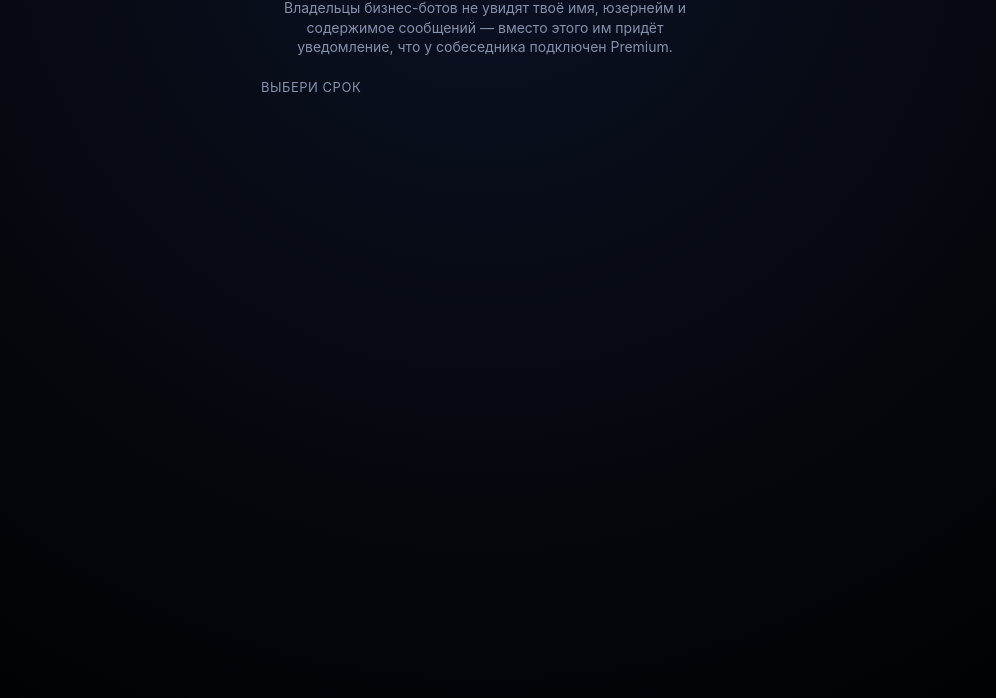
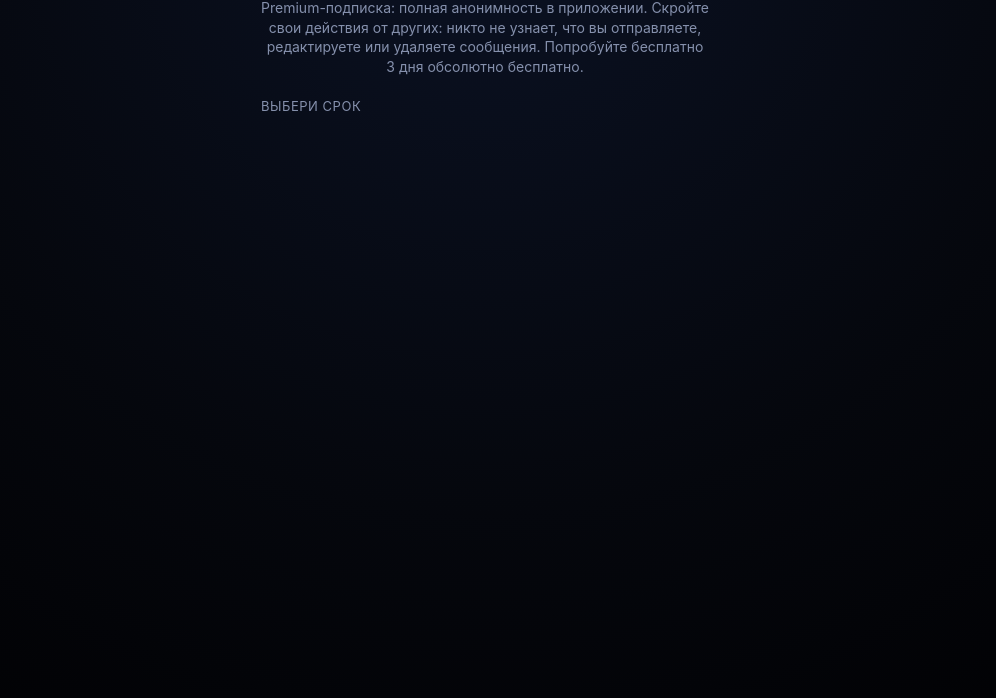
Before and after one commit to LEYloy/MiniApp, a website: page index.html in a window 1280 px wide. Shown: the part 102-800 px from the top of the page, without its empty margins (155-1151 px from the left). Drawn offline with Linux system fonts and the light colour scheme; no server answers; a script that the page names is missing.

Commit message:
Update index.html

```diff
--- a/index.html
+++ b/index.html
@@ -123,7 +123,7 @@
     <div class="header">
         <div class="crown">👑</div>
         <h1>Premium — Скрыть себя</h1>
-        <p>Владельцы бизнес-ботов не увидят твоё имя, юзернейм и содержимое сообщений — вместо этого им придёт уведомление, что у собеседника подключен Premium.</p>
+        <p>Premium-подписка: полная анонимность в приложении. Скройте свои действия от других: никто не узнает, что вы отправляете, редактируете или удаляете сообщения. Попробуйте бесплатно 3 дня обсолютно бесплатно.</p>
     </div>
 
     <div id="screen-tariffs">
```
